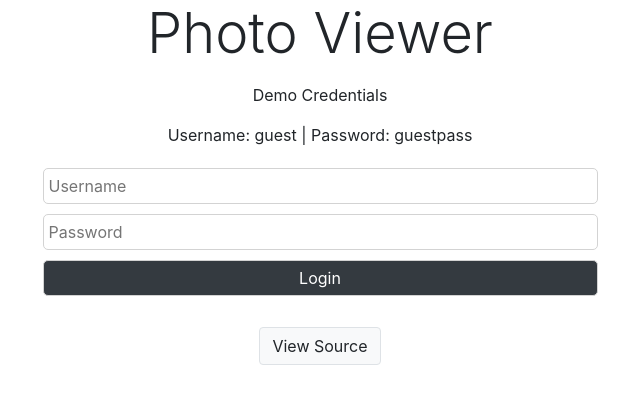
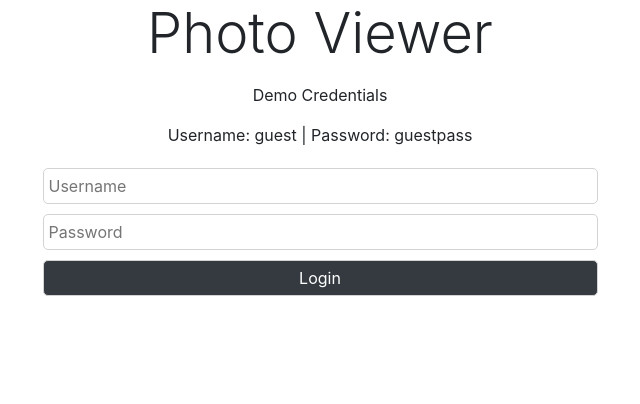
Before and after one commit to VoltAmpereWatt/Cloan-Photo-Viewer, a React (Create React App) app: page / in a window 1280 px wide. Shown: the top 404 px of the page, without its empty margins (320-960 px from the left). Built offline with nearby package versions, Linux system fonts and the light colour scheme.

Commit message:
rolling back changes

```diff
--- a/src/App.js
+++ b/src/App.js
@@ -4,7 +4,7 @@ import './App.css';
 import 'bootstrap/dist/css/bootstrap.css';
 import Gallery from "./components/gallery.component";
 import Navbar from "./components/navbar.component";
-import { BrowserRouter as Router, Route, Link } from "react-router-dom";
+import { BrowserRouter as Router, Route } from "react-router-dom";
 import Login from './components/login.component';
 import axios from 'axios';
 import Crypto from 'crypto-js';
@@ -16,7 +16,7 @@ export default class App extends Component {
       grid: true,
       username: "",
       password: "",
-      signedOut: true,
+      signedOut: false,
       something: ''
     }
     this.gridToggle = this.gridToggle.bind(this)
@@ -56,7 +56,6 @@ export default class App extends Component {
     axios.post('/users/login', user)
       .then((res) => {
         window.location = `/gallery/${this.state.username}`;
-        this.setState({ signedOut: !this.state.signedOut })
       })
       .catch(res => setTimeout(function () {
         alert(res)
@@ -71,7 +70,7 @@ export default class App extends Component {
         <div className={'container'}>
           <Navbar appName={'Photo Viewer'}
             username={this.state.username}
-            logoutFunc={this.logout}
+            signoutToggleFunc={this.signedOutToggle}
             signedOutFlag={this.state.signedOut} />
           {/* <Redirect to="/users/login" /> */}
           <Route path="/" exact render={(props) => <Login {...props}
@@ -85,9 +84,6 @@ export default class App extends Component {
               gridToggle={this.gridToggle}
               gridView={this.state.grid} logoutFunc={this.logout} />} />
         </div>
-        <div>
-          <a href={"https://github.com/VoltAmpereWatt/Cloan-Photo-Viewer.git"} className={'source-link btn btn-light border'}>View Source</a>
-        </div>
       </Router>);
   }
 }
--- a/src/components/gallery.component.js
+++ b/src/components/gallery.component.js
@@ -2,6 +2,7 @@ import React from 'react';
 import { FaPlus, FaMinus } from 'react-icons/fa';
 import ImageUploader from 'react-images-upload';
 import axios from 'axios';
+import { Link } from 'react-router-dom';
 
 
 export default class Gallery extends React.Component {
@@ -72,6 +73,7 @@ export default class Gallery extends React.Component {
     // console.log(this.props.states)
     return (
       <div>
+        <Link to="/" onClick={this.props.logoutFunc}>Logout</Link>
         <div>
           <button
             className={'btn btn-light centered'}
--- a/src/components/navbar.component.js
+++ b/src/components/navbar.component.js
@@ -1,17 +1,11 @@
 import React from 'react';
 import '../styles/styles.css';
-import { Link } from 'react-router-dom';
-
 function Navbar(props) {
   return (
     <nav>
       <p className="display-4">{props.appName}</p>
-      {props.signedOutFlag ?
-        <div>
-          <p className={'display-5'}>Demo Credentials</p>
-          <p className={'display-5'}>Username: guest | Password: guestpass</p>
-        </div> :
-        <Link to="/" onClick={props.logoutFunc}>Logout</Link>}
+      <p className={'display-5'}>Demo Credentials</p>
+      <p className={'display-5'}>Username: guest | Password: guestpass</p>
     </nav>
   )
 }
--- a/src/styles/styles.css
+++ b/src/styles/styles.css
@@ -13,13 +13,3 @@
 #root > div > div > div:nth-child(5) > div{margin:10px auto; width:80%}
 #root > div > div > div:nth-child(6) > div > div{box-shadow:none;}
 .fileUploader{margin-bottom:10px}
-.source-link {
-    text-align:center;
-    position:static;
-    bottom:0px;
-    width:auto;
-    margin-top:10px;
-    margin-bottom:10px;
-    margin-left: auto;
-    margin-right:auto;
- }
```
